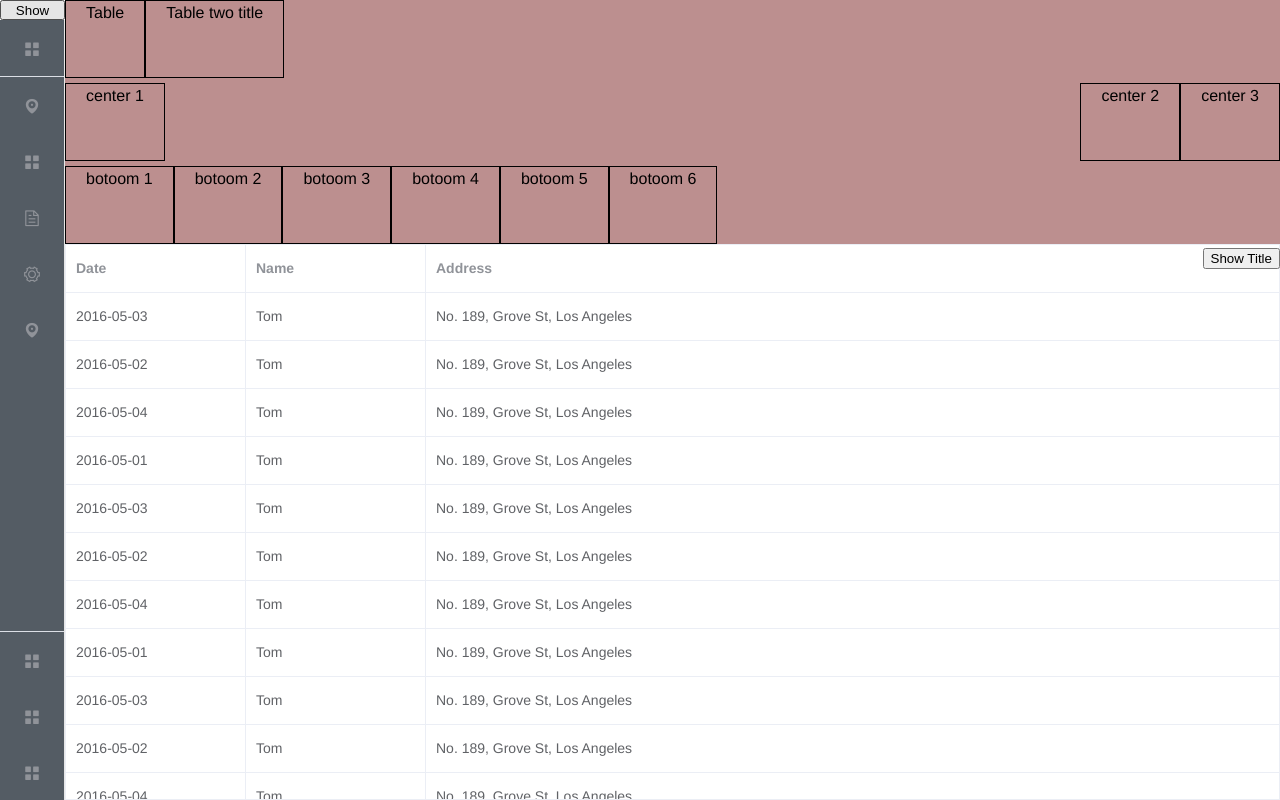
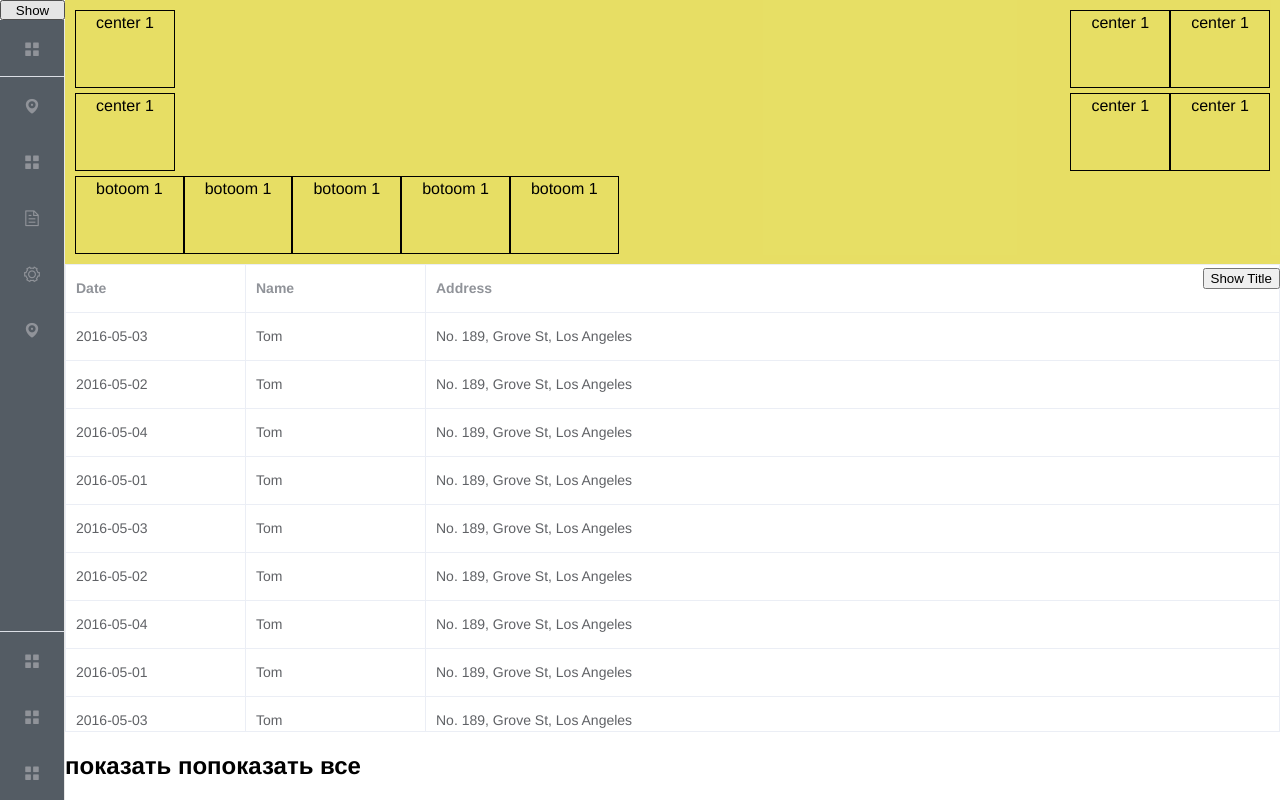
Before and after one commit to artdrua12/grid, a Vue app: page /table in a window 1280 px wide. Built offline with nearby package versions, Linux system fonts and the light colour scheme.

Commit message:
new name

```diff
--- a/src/components/Vpage.vue
+++ b/src/components/Vpage.vue
@@ -1,17 +1,19 @@
 <template>
-  <div class="vpage grid" :style="{'height': this.vpageheight}">
-    <div class="title grid" :class="{'slide': !showTitle}">
-      <slot v-if="showTitle" name="titleTop"></slot>
-      <slot v-if="showTitle" name="titleCenter"></slot>
-      <slot v-if="showTitle" name="titleBottom"></slot>
+  <div class="page" :style="{'height': this.vpageheight}">
+
+    <div class="page__bar" :class="{'slide': !showTitle}">
+      <slot v-if="showTitle" name="page__top"></slot>
+      <slot v-if="showTitle" name="page__middle"></slot>
+      <slot v-if="showTitle" name="page__bottom"></slot>
       <button @click="showTitle=!showTitle" class="button">Show Title</button>
     </div>
 
-    <div class="contents" grid>
-      <slot name="content"></slot>
-    </div>
+    <slot></slot>
+
+    <slot name="page-footer"></slot>
   </div>
 </template>
+
 <script>
 export default {
   props: {
@@ -28,22 +30,21 @@ export default {
 </script>
 
 <style scoped>
-div.vpage {
-  grid-template-rows: min-content 1fr;
+div.page {
+  display: grid;
+  grid-template-rows: min-content 1fr min-content;
 }
-.title {
-  background-color: rosybrown;
-  /* расстояние между блоками внутри title */
+.page__bar {
+  background-color:  rgba(221, 209, 35, 0.7);
+  display: grid;
   grid-gap: 5px;
-
   position: sticky;
   top: 0px;
   z-index: 2;
-
   transition: all 0.5s;
+  padding: 10px;
 }
 .contents {
-  background-color: navajowhite;
   height: 100%;
   overflow-y: auto;
 }
--- a/src/pages/Home.vue
+++ b/src/pages/Home.vue
@@ -1,25 +1,31 @@
 <template>
   <vpage>
-
-    <template v-slot:titleCenter>
-      <div class="titleCenter flex">
-        <div v-for="i in 3" :key="i" class="block">center {{1}}</div>
+    <template v-slot:page__top>
+      <div class="titleTop flex">
+        <div v-for="i in 3" :key="i" class="block">center {{i}}</div>
       </div>
     </template>
-    <template v-slot:titleBottom>
-      <div class="titleBottom flex">
-        <div v-for="i in 5" :key="i" class="block">botoom {{1}}</div>
+
+    <template v-slot:page__middle>
+      <div class="titleCenter flex">
+        <div v-for="i in 3" :key="i" class="block">center {{i}}</div>
       </div>
     </template>
-    <template v-slot:content>
 
+    <template v-slot:page__bottom>
+      <div class="titleBottom flex">
+        <div v-for="i in 5" :key="i" class="block">botoom {{i}}</div>
+      </div>
+    </template>
+
+    <template>
       <el-table :data="tableData" border style="width: 100%">
         <el-table-column prop="date" label="Date" width="180"></el-table-column>
         <el-table-column prop="name" label="Name" width="180"></el-table-column>
         <el-table-column prop="address" label="Address"></el-table-column>
       </el-table>
+    </template>
 
-    </template>
   </vpage>
 </template>
 
@@ -127,7 +133,5 @@ export default {
   height: 70px;
   padding: 3px 20px;
 }
-.tableElement{
-  width: 100%;
-}
+
 </style>
--- a/src/pages/Table.vue
+++ b/src/pages/Table.vue
@@ -1,27 +1,36 @@
 <template>
-  <vpage vpageheight='100vh'>
-    <template v-slot:titleTop>
-      <div class="titleTop flex">
-        <div class="block">Table</div>
-        <div class="block">Table two title</div>
+  <vpage vpageheight="100vh">
+    <template v-slot:page__top>
+      <div class="titleCenter flex">
+        <div v-for="i in 3" :key="i" class="block">center {{1}}</div>
       </div>
     </template>
-    <template v-slot:titleCenter>
+
+    <template v-slot:page__middle>
       <div class="titleCenter flex">
-        <div v-for="i in 3" :key="i" class="block">center {{i}}</div>
+        <div v-for="i in 3" :key="i" class="block">center {{1}}</div>
       </div>
     </template>
-    <template v-slot:titleBottom>
+
+    <template v-slot:page__bottom>
       <div class="titleBottom flex">
-        <div v-for="i in 6" :key="i" class="block">botoom {{i}}</div>
+        <div v-for="i in 5" :key="i" class="block">botoom {{1}}</div>
       </div>
     </template>
-    <template v-slot:content>
+
+    <template>
       <el-table :data="tableData" border style="width: 100%" height="100%">
         <el-table-column prop="date" label="Date" width="180"></el-table-column>
         <el-table-column prop="name" label="Name" width="180"></el-table-column>
         <el-table-column prop="address" label="Address"></el-table-column>
       </el-table>
+    </template>
+
+    <template v-slot:page-footer>
+      <div class="flex">
+        <h2>показать по</h2>
+        <h2>показать все</h2>
+      </div>
     </template>
   </vpage>
 </template>
```
Also changed, not shown: src/components/SideMenu2.vue (added, +19 -0 lines).
